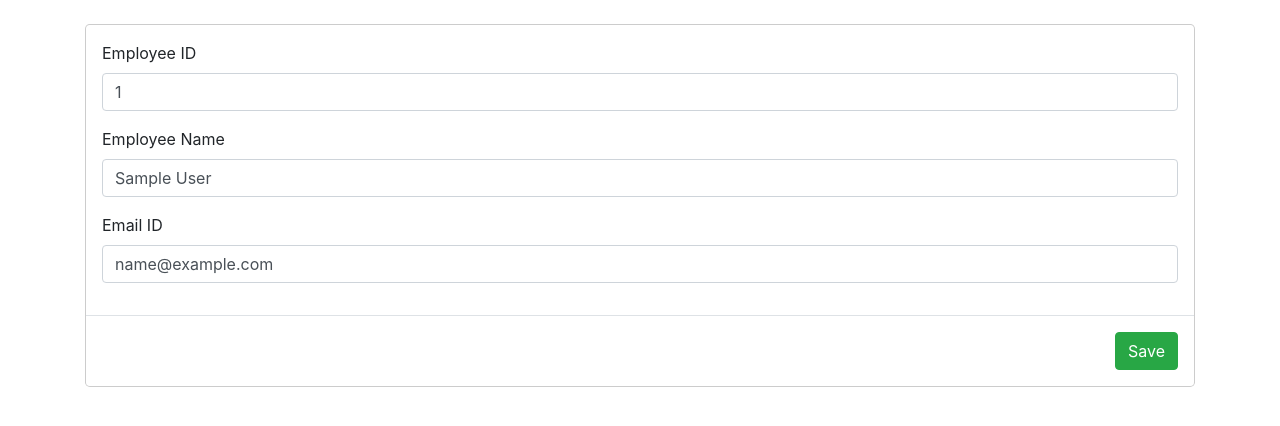
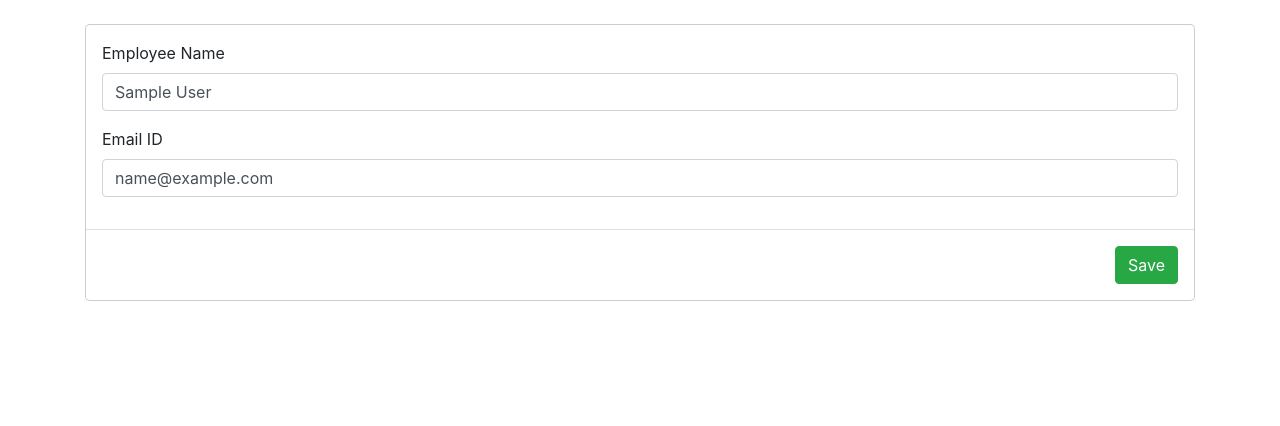
Before and after one commit to tejasten5/employee_mgmt, a Django app: page /edit/1/employee/ in a window 1280 px wide. Shown: the part 56-482 px from the top of the page. Run offline with Django 3.2, Linux system fonts and the light colour scheme; tables that the repository leaves empty hold one stand-in row (values such as "Sample post"); some libraries are stand-ins or nearby versions.

Commit message:
edit functionality

```diff
--- a/employee_management/employee/models.py
+++ b/employee_management/employee/models.py
@@ -3,7 +3,7 @@ from django.db import models
 # Create your models here.
 class EmployeesInfo(models.Model):
     employee_id     = models.CharField(max_length  = 200,unique = True)
-    employee_email  = models.EmailField(max_length = 256,unique = True)
+    employee_email  = models.EmailField(max_length = 256)
     employee_name   = models.CharField(max_length  = 200)
     is_active       = models.BooleanField(default  = True)
     created_at      = models.DateTimeField(auto_now_add = True)
--- a/employee_management/employee/urls.py
+++ b/employee_management/employee/urls.py
@@ -3,8 +3,8 @@ from django.urls import path
 from .views import *
 
 urlpatterns = [
-    path('',HomeTemplateView.as_view(),name="home"),
-    path('login/',AdminLogin.as_view(),name="login1"),
+    path('home/',HomeTemplateView.as_view(),name="home"),
+    path('',AdminLogin.as_view(),name="login1"),
     path('logout/',LogoutView.as_view(),name="logout"),
     path('add/employee/',AddNewEmployee.as_view(),name='add_employee'),
     path('api/employee_list/',EmployeeListAPI.as_view(),name="employee_list"),
--- a/employee_management/employee/views.py
+++ b/employee_management/employee/views.py
@@ -15,7 +15,7 @@ from ast import literal_eval
 
 # Create your views here.
 
-
+# Global responsein case of exception
 SERVER_ERROR = {"error":"Something went wrong ! Please contact techinical team."}
 
 
@@ -28,11 +28,14 @@ class HomeTemplateView(LoginRequiredMixin,TemplateView):
         Returns:
             queryset: Returns context .
         """
+
         context              = super().get_context_data(**kwargs)
         context['employees'] = EmployeesInfo.objects.all()
         return context
 
 class AdminLogin(View):
+    """This class handles login functionality.
+    """
     def get(self,request):
         if request.user.is_authenticated:
             return redirect('/home/')
@@ -69,6 +72,7 @@ class AddNewEmployee(View):
             if form.is_valid():
                 form.save()
                 return JsonResponse({"status":"OK"},status = 201)
+
             return JsonResponse(form.errors,status = 400)
         except Exception as e:
             print(str(e))
@@ -167,24 +171,20 @@ class DeleteEmployee(View):
 
 class EditEmployee(View):
     def get(self,request,pk):
-        try:
-            employee = EmployeesInfo.objects.get(id = pk)
-        except Exception as e:
-            employee = None
-
-        context = {'employee':employee}
-
+        context = {'employee':get_object_or_404(EmployeesInfo, id = pk)}
         return render(request,'edit_employee.html',context)
 
     def post(self,request,pk):
-        instance = get_object_or_404(EmployeesInfo, id = pk)
-        form = EmployeeForm(request.POST or None, instance=instance)
-
-        if form.is_valid():
-            form.save()
-            return redirect('/home/')
-        return render(request, 'edit_employee.html', {'form': form})
-
+        try:
+            instance = get_object_or_404(EmployeesInfo, id = pk)
+            form = EditEmployeeForm(request.POST or None, instance=instance)
+            if form.is_valid():
+                form.save()
+                return  JsonResponse({"status":"OK"},status = 200)
+            return  JsonResponse({"errors":form.errors},status = 400)
+        except Exception as e:
+            print(str(e))
+            return JsonResponse(SERVER_ERROR,status = 500)
 
 class EmployeeSearch(View):
     def post(self,request):
--- a/employee_management/templates/edit_employee.html
+++ b/employee_management/templates/edit_employee.html
@@ -18,12 +18,12 @@
 
 
                   {% csrf_token %}
-                  <div class="form-group">
+                  <!-- <div class="form-group">
                     <label for="exampleFormControlInput1">Employee ID</label>
                     <input type="text" class="form-control" autocomplete="off" name="employee_id" id="exampleFormControlInput1"
                       value="{{employee.employee_id}}">
                     <span class="employee_id_error clear_span" style="color: red;"></span>
-                  </div>
+                  </div> -->
 
                   <div class="form-group">
                     <label for="exampleFormControlInput2">Employee Name</label>
@@ -63,7 +63,7 @@
     {% block js %}
 <script>
 $(document).on('click', '#btn_submit', function () {
-
+var emp_id = "{{employee.id}}"
 $(".clear_span").text('');
 var element = $(this);
 $(element).prop('disabled', true);
@@ -75,13 +75,13 @@ $.ajax({
   type: "POST",
   processData: false,
   contentType: false,
-  url: "/add/employee/",
+  url: `/edit/${emp_id}/employee/`,
   data: form,
   success: function (response) {
 
     $.confirm({
       title: 'Success',
-      content: 'Employee added successfully !',
+      content: 'Employee updated successfully !',
       type: 'green',
       typeAnimated: true,
       buttons: {
@@ -89,7 +89,7 @@ $.ajax({
           text: 'OK',
           btnClass: 'btn-green',
           action: function () {
-            location.reload()
+            location.href = '/home/'
           }
         },
 
@@ -102,7 +102,7 @@ $.ajax({
     $(element).html('Save');
   },
   error: function (err) {
-    $.each(err.responseJSON, function (idx, val) {
+    $.each(err.responseJSON.errors, function (idx, val) {
       $("#add_employee").find(`.${idx}_error`).html(val[0]);
     });
     $(element).prop('disabled', false);
```
Also changed, not shown: employee_management/employee/forms.py (+19 -1 lines), employee_management/employee/migrations/0002_alter_employeesinfo_employee_email.py (added).
